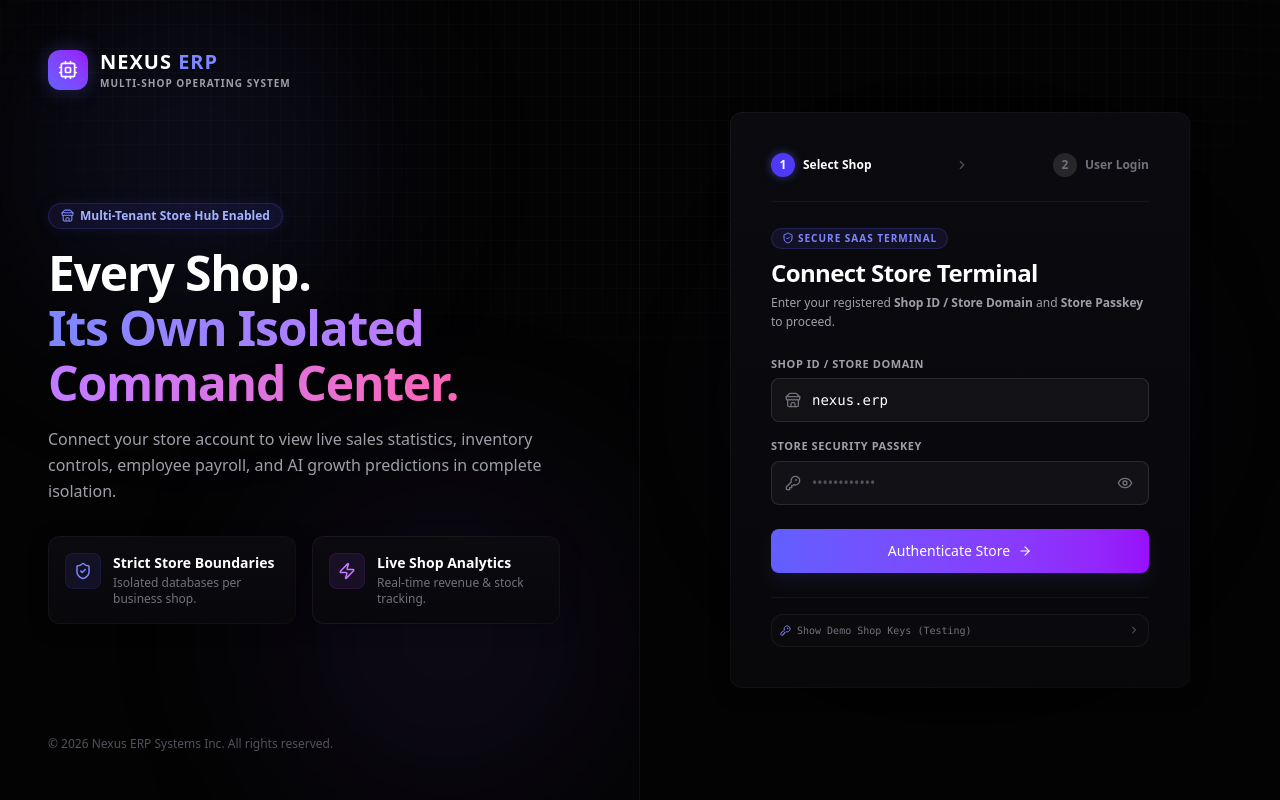
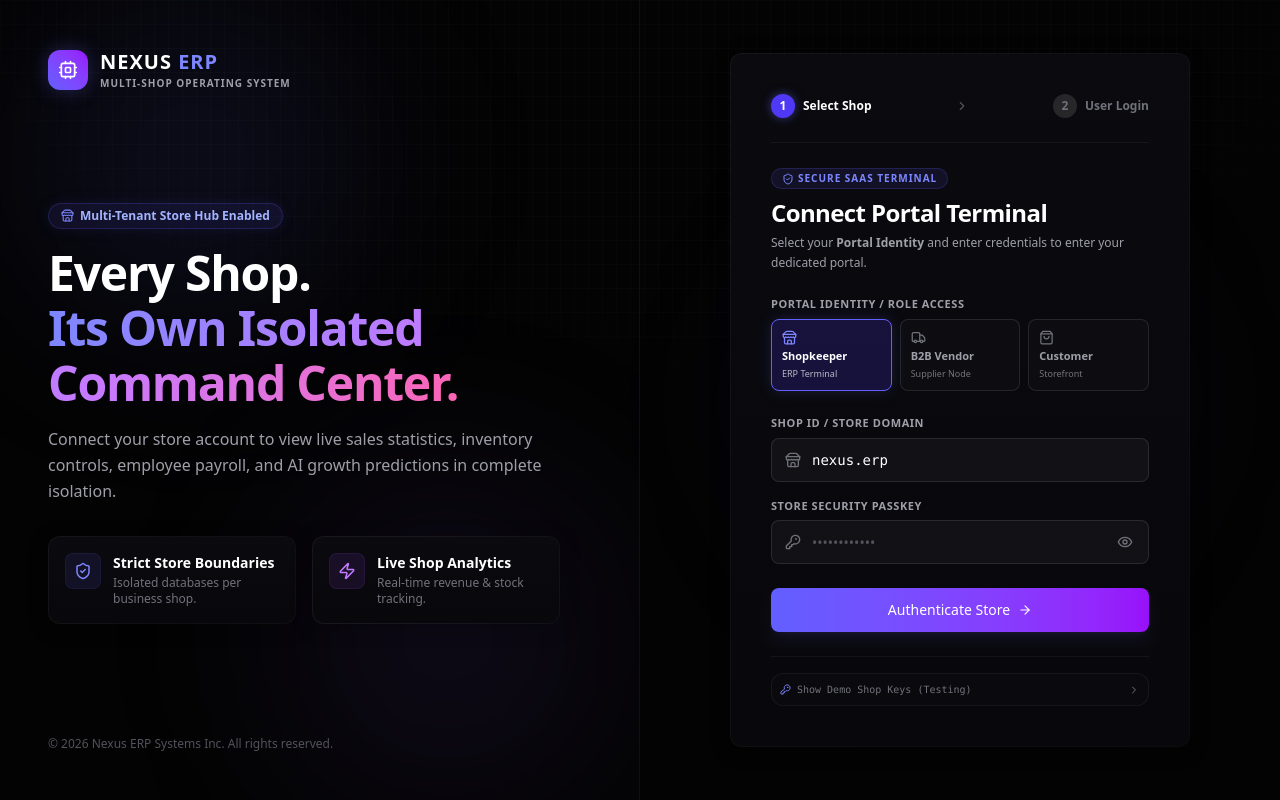
Before and after one commit to Jawahar08/Nexus-ERP, a Next.js app in the folder client/: page /login in a window 1280 px wide. Built offline with nearby package versions, Linux system fonts and the light colour scheme; no server answers.

Commit message:
feat(auth): add 3-way Portal Role selector on login with strict Vendor Portal isolation

```diff
--- a/client/src/app/login/page.tsx
+++ b/client/src/app/login/page.tsx
@@ -26,9 +26,12 @@ import {
   KeyRound,
   X,
   ShieldAlert,
+  Truck,
+  ShoppingBag
 } from "lucide-react";
 import { AnimatedButton } from "@/components/ui/AnimatedButton";
 import { GlassCard } from "@/components/ui/GlassCard";
+import { cn } from "@/lib/utils";
 
 interface TenantProfile {
   id: string;
@@ -43,6 +46,9 @@ interface TenantProfile {
 
 export default function LoginPage() {
   const router = useRouter();
+
+  // Portal Identity Role: shopkeeper | vendor | customer
+  const [portalRole, setPortalRole] = useState<"shopkeeper" | "vendor" | "customer">("shopkeeper");
 
   // Step 1: Shop Selection, Step 2: User Login
   const [step, setStep] = useState<1 | 2>(1);
@@ -176,7 +182,13 @@ export default function LoginPage() {
       const isSecure = window.location.protocol === "https:";
       document.cookie = `nexus_token=${data.data.accessToken}; path=/; max-age=86400; SameSite=Lax${isSecure ? "; Secure" : ""}`;
 
-      router.push("/dashboard");
+      if (portalRole === "vendor") {
+        router.push("/supplier/dashboard");
+      } else if (portalRole === "customer") {
+        router.push("/shop");
+      } else {
+        router.push("/dashboard");
+      }
     } catch (err: any) {
       setError(err.message || "System failed to contact shop authentication service.");
     } finally {
@@ -348,11 +360,64 @@ export default function LoginPage() {
                     <ShieldCheck size={12} /> Secure SaaS Terminal
                   </span>
                   <h2 className="text-2xl font-bold tracking-tight text-white">
-                    Connect Store Terminal
+                    Connect Portal Terminal
                   </h2>
                   <p className="text-xs text-zinc-400 mt-1 leading-relaxed">
-                    Enter your registered <strong>Shop ID / Store Domain</strong> and <strong>Store Passkey</strong> to proceed.
+                    Select your <strong>Portal Identity</strong> and enter credentials to enter your dedicated portal.
                   </p>
+                </div>
+
+                {/* 3-Way Portal Identity Role Selector */}
+                <div className="space-y-1.5">
+                  <label className="text-[11px] font-semibold uppercase tracking-wider text-zinc-400 block">
+                    Portal Identity / Role Access
+                  </label>
+                  <div className="grid grid-cols-3 gap-2">
+                    <button
+                      type="button"
+                      onClick={() => setPortalRole("shopkeeper")}
+                      className={cn(
+                        "p-2.5 rounded-lg border text-left transition-all cursor-pointer flex flex-col gap-1",
+                        portalRole === "shopkeeper"
+                          ? "bg-indigo-600/20 border-indigo-500 text-white shadow-[0_0_15px_rgba(99,102,241,0.2)]"
+                          : "bg-white/[0.02] border-white/10 text-zinc-400 hover:text-white"
+                      )}
+                    >
+                      <Store size={15} className={portalRole === "shopkeeper" ? "text-indigo-400" : "text-zinc-500"} />
+                      <span className="text-[11px] font-bold block leading-tight">Shopkeeper</span>
+                      <span className="text-[9px] opacity-70 block">ERP Terminal</span>
+                    </button>
+
+                    <button
+                      type="button"
+                      onClick={() => setPortalRole("vendor")}
+                      className={cn(
+                        "p-2.5 rounded-lg border text-left transition-all cursor-pointer flex flex-col gap-1",
+                        portalRole === "vendor"
+                          ? "bg-purple-600/20 border-purple-500 text-white shadow-[0_0_15px_rgba(168,85,247,0.2)]"
+                          : "bg-white/[0.02] border-white/10 text-zinc-400 hover:text-white"
+                      )}
+                    >
+                      <Truck size={15} className={portalRole === "vendor" ? "text-purple-400" : "text-zinc-500"} />
+                      <span className="text-[11px] font-bold block leading-tight">B2B Vendor</span>
+                      <span className="text-[9px] opacity-70 block">Supplier Node</span>
+                    </button>
+
+                    <button
+                      type="button"
+                      onClick={() => setPortalRole("customer")}
+                      className={cn(
+                        "p-2.5 rounded-lg border text-left transition-all cursor-pointer flex flex-col gap-1",
+                        portalRole === "customer"
+                          ? "bg-emerald-600/20 border-emerald-500 text-white shadow-[0_0_15px_rgba(16,185,129,0.2)]"
+                          : "bg-white/[0.02] border-white/10 text-zinc-400 hover:text-white"
+                      )}
+                    >
+                      <ShoppingBag size={15} className={portalRole === "customer" ? "text-emerald-400" : "text-zinc-500"} />
+                      <span className="text-[11px] font-bold block leading-tight">Customer</span>
+                      <span className="text-[9px] opacity-70 block">Storefront</span>
+                    </button>
+                  </div>
                 </div>
 
                 <form onSubmit={handleDirectShopPasskeySubmit} className="space-y-4">
--- a/client/src/app/supplier/layout.tsx
+++ b/client/src/app/supplier/layout.tsx
@@ -54,7 +54,8 @@ export default function SupplierLayout({ children }: { children: React.ReactNode
 
   const navItems = [
     { label: "Overview & VMI Stock", icon: Truck, path: "/supplier/dashboard" },
-    { label: "Shopkeeper ERP Center", icon: Store, path: "/dashboard" }
+    { label: "B2B Purchase Orders", icon: FileText, path: "/supplier/dashboard" },
+    { label: "B2B Invoices & Ledger", icon: DollarSign, path: "/supplier/dashboard" }
   ];
 
   if (!user) return null;
@@ -170,13 +171,8 @@ export default function SupplierLayout({ children }: { children: React.ReactNode
         {/* Top Header */}
         <header className="h-16 border-b border-white/5 flex items-center justify-between px-6 bg-[#0a0b10]/50 backdrop-blur-xl z-20 shrink-0">
           <div className="flex items-center gap-3">
-            <button
-              onClick={() => router.push("/dashboard")}
-              className="flex items-center gap-1.5 text-xs text-zinc-400 hover:text-white px-2.5 py-1.5 rounded-lg border border-white/5 bg-white/[0.02] hover:bg-white/5 transition cursor-pointer"
-            >
-              <ArrowLeft size={13} /> Switch to Shop ERP
-            </button>
-            <span className="hidden sm:inline-flex px-2.5 py-0.5 text-[10px] font-bold tracking-widest text-purple-300 bg-purple-500/10 rounded-full border border-purple-500/20 uppercase">
+            <span className="px-2.5 py-0.5 text-[10px] font-bold tracking-widest text-purple-300 bg-purple-500/10 rounded-full border border-purple-500/20 uppercase flex items-center gap-1.5">
+              <span className="w-1.5 h-1.5 rounded-full bg-purple-400 animate-pulse" />
               B2B Vendor Node Active
             </span>
           </div>
```
